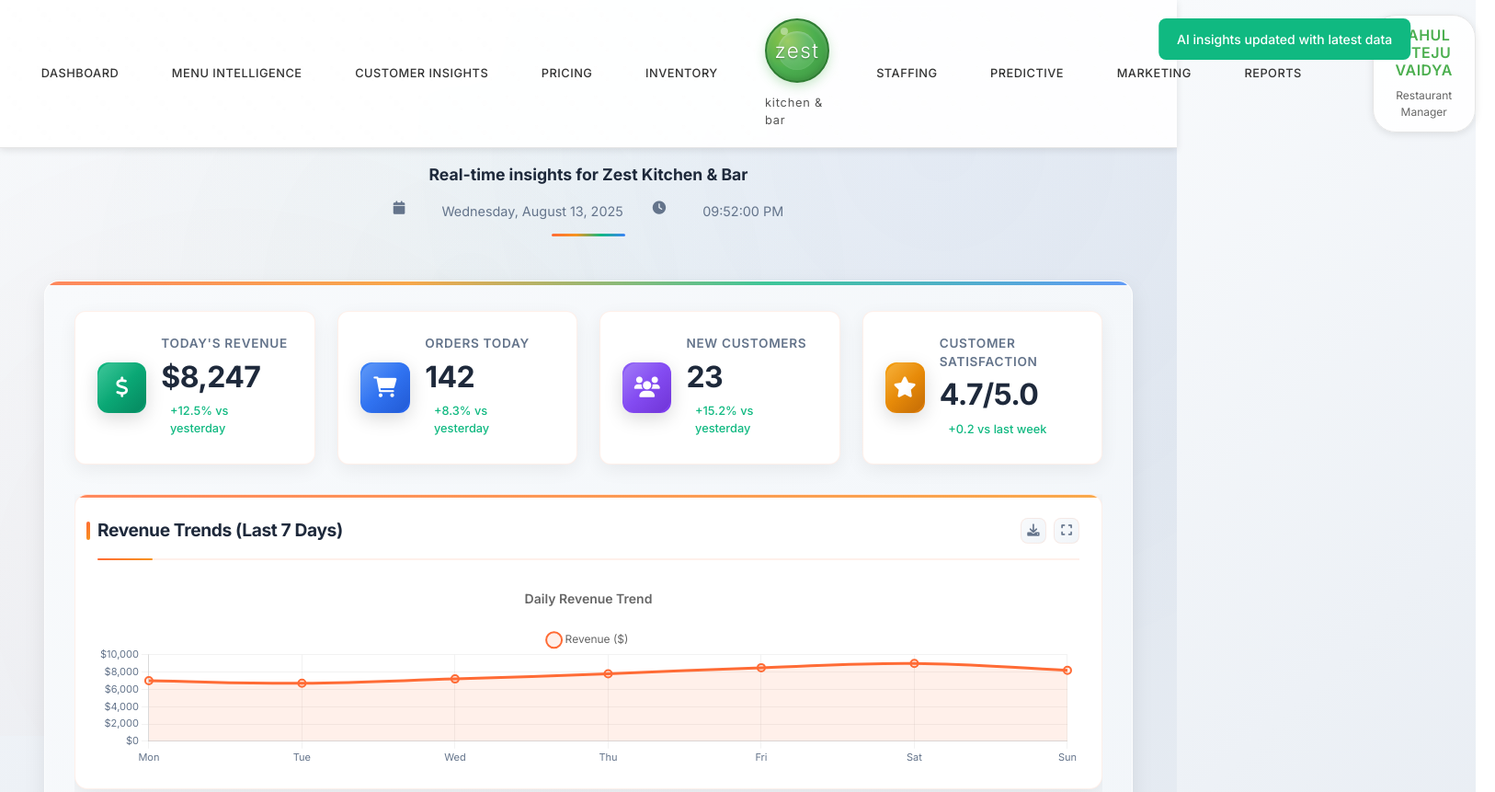
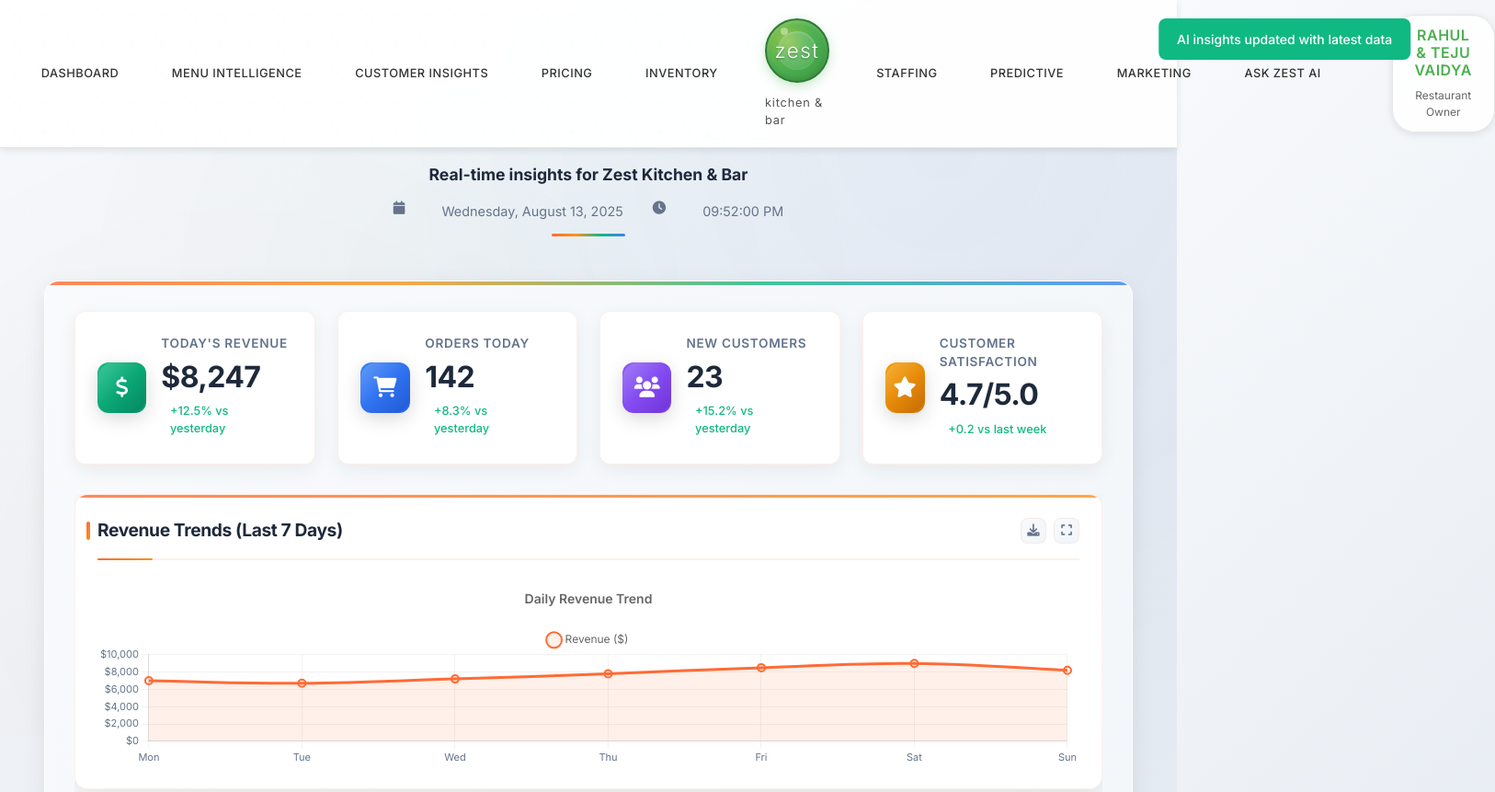
Before and after one commit to cdinesh/Restaurant_Analytics, a plain HTML site: page index.html in a window 1280 px wide. Shown: the top 861 px of the page at 92% size, 1626 px wide, since content can reach past the window. Drawn offline with nearby package versions, Linux system fonts and the light colour scheme.

```diff
--- a/index.html
+++ b/index.html
@@ -38,11 +38,11 @@
             <a href="#staffing" class="nav-link">STAFFING</a>
             <a href="#predictive" class="nav-link">PREDICTIVE</a>
             <a href="#marketing" class="nav-link">MARKETING</a>
-            <a href="#reports" class="nav-link">REPORTS</a>
+            <a href="#reports" class="nav-link">Ask Zest AI</a>
             <div class="user-profile">
                 <div class="user-info">
                     <span class="user-name">Rahul & Teju Vaidya</span>
-                    <span class="user-role">Restaurant Manager</span>
+                    <span class="user-role">Restaurant Owner</span>
                 </div>
             </div>
         </div>
```
